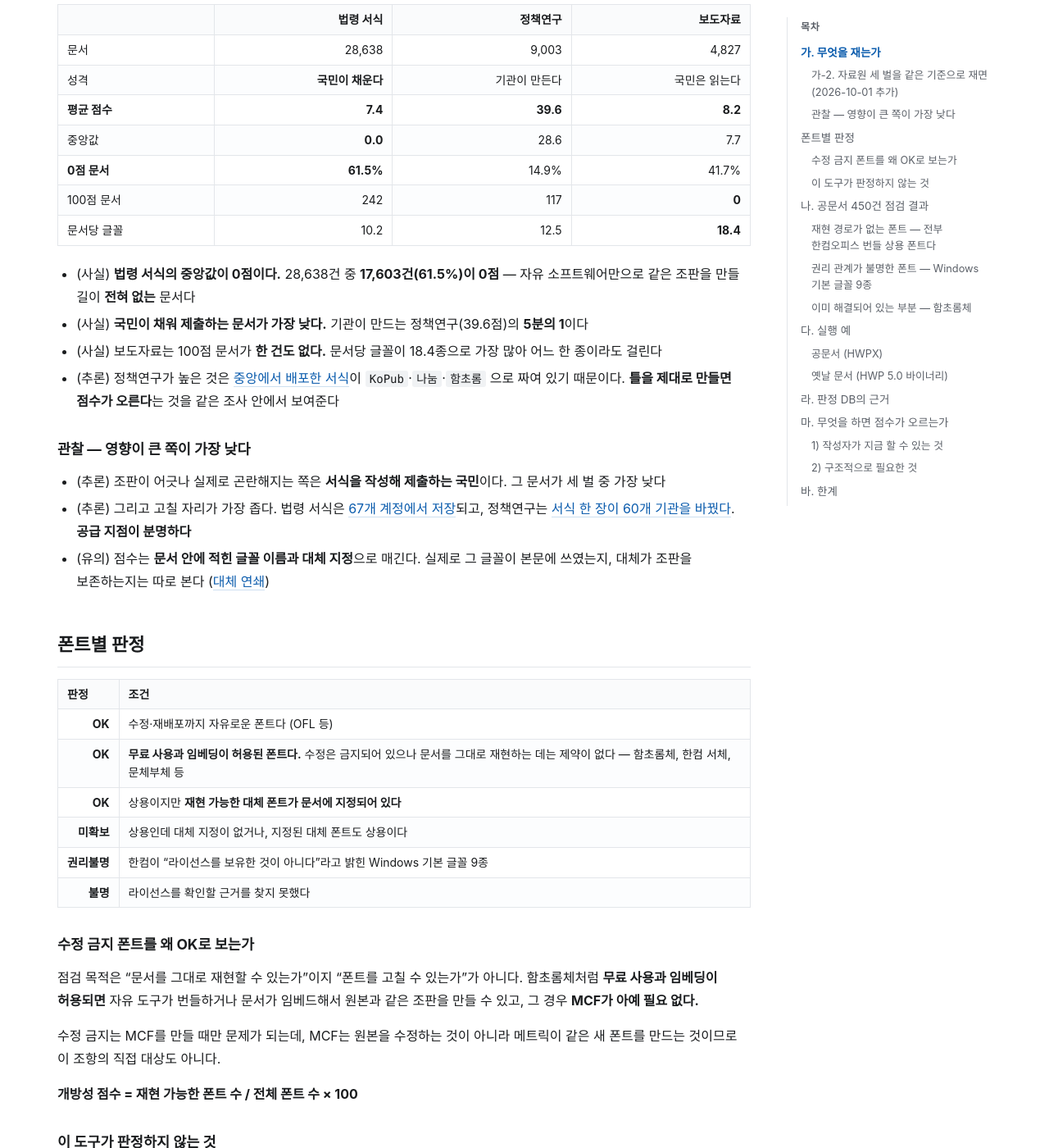
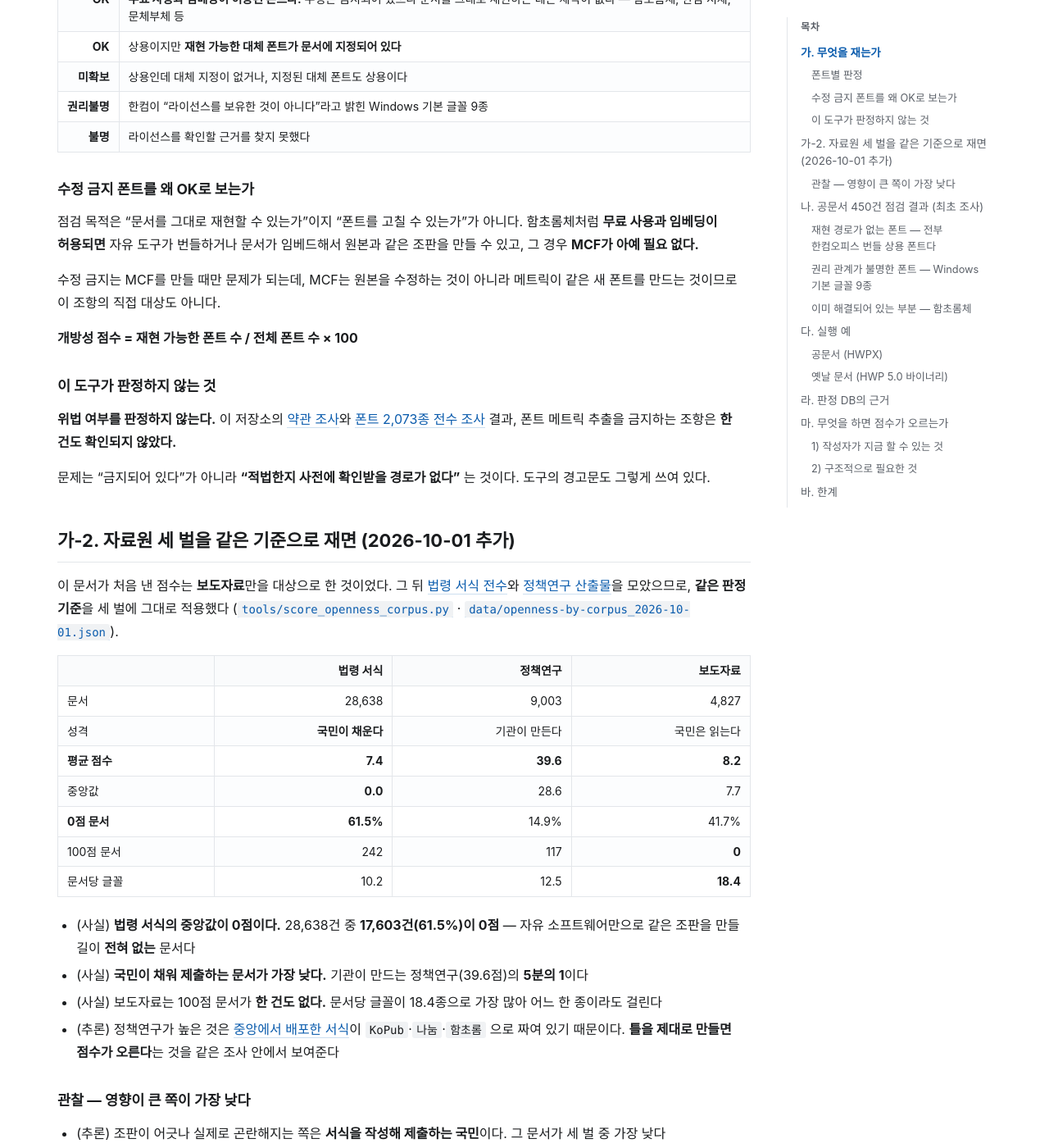
Before and after one commit to msjang/krigf26-font-eula-survey, a Jekyll site: the page built from findings-openness.md, in a window 1280 px wide and 1400 px high, scrolled down 785 px. Shown: the whole window at 82% size. Built offline with Jekyll 4.4.1, drawn with Linux system fonts in a browser that asks for light colours; our own code applies the rules of GitHub Pages for plain Markdown files; part of the change alters nothing that is shown; some of the changed text lies outside the part shown.

Commit message:
chore(openness): 새 절이 잘못된 자리에 들어간 것을 옮긴다
가-2. 를 "가. 무엇을 재는가" 안쪽(폰트별 판정 앞)에 넣어 버렸다.
"나." 앞으로 옮기고, 450건 기준인 "나." 에 (최초 조사) 를 달았다.

Co-Authored-By: Claude <noreply@anthropic.com>

```diff
--- a/findings-openness.md
+++ b/findings-openness.md
@@ -13,7 +13,32 @@
 
 HWP/HWPX는 폰트마다 대체 폰트를 문서 안에 지정할 수 있다(`substFont` / FaceName 레코드의 대체 폰트 필드). 거기에 자유 라이선스 폰트가 지정되어 있으면 재현 경로가 확보된다.
 
-### 가-2. 자료원 세 벌을 같은 기준으로 재면 (2026-10-01 추가)
+### 폰트별 판정
+
+| 판정 | 조건 |
+|---|---|
+| **OK** | 수정·재배포까지 자유로운 폰트다 (OFL 등) |
+| **OK** | **무료 사용과 임베딩이 허용된 폰트다.** 수정은 금지되어 있으나 문서를 그대로 재현하는 데는 제약이 없다 — 함초롬체, 한컴 서체, 문체부체 등 |
+| **OK** | 상용이지만 **재현 가능한 대체 폰트가 문서에 지정되어 있다** |
+| **미확보** | 상용인데 대체 지정이 없거나, 지정된 대체 폰트도 상용이다 |
+| **권리불명** | 한컴이 "라이선스를 보유한 것이 아니다"라고 밝힌 Windows 기본 글꼴 9종 |
+| **불명** | 라이선스를 확인할 근거를 찾지 못했다 |
+
+### 수정 금지 폰트를 왜 OK로 보는가
+
+점검 목적은 "문서를 그대로 재현할 수 있는가"이지 "폰트를 고칠 수 있는가"가 아니다. 함초롬체처럼 **무료 사용과 임베딩이 허용되면** 자유 도구가 번들하거나 문서가 임베드해서 원본과 같은 조판을 만들 수 있고, 그 경우 **MCF가 아예 필요 없다.**
+
+수정 금지는 MCF를 만들 때만 문제가 되는데, MCF는 원본을 수정하는 것이 아니라 메트릭이 같은 새 폰트를 만드는 것이므로 이 조항의 직접 대상도 아니다.
+
+**개방성 점수 = 재현 가능한 폰트 수 / 전체 폰트 수 × 100**
+
+### 이 도구가 판정하지 않는 것
+
+**위법 여부를 판정하지 않는다.** 이 저장소의 [약관 조사](clause-matrix.md)와 [폰트 2,073종 전수 조사](findings-licenses.md) 결과, 폰트 메트릭 추출을 금지하는 조항은 **한 건도 확인되지 않았다.**
+
+문제는 "금지되어 있다"가 아니라 **"적법한지 사전에 확인받을 경로가 없다"** 는 것이다. 도구의 경고문도 그렇게 쓰여 있다.
+
+## 가-2. 자료원 세 벌을 같은 기준으로 재면 (2026-10-01 추가)
 
 이 문서가 처음 낸 점수는 **보도자료**만을 대상으로 한 것이었다. 그 뒤 [법령 서식 전수](findings-lawforms.md)와 [정책연구 산출물](findings-prism.md)을 모았으므로, **같은 판정 기준**을 세 벌에 그대로 적용했다 ([`tools/score_openness_corpus.py`](tools/score_openness_corpus.py) · [`data/openness-by-corpus_2026-10-01.json`](data/openness-by-corpus_2026-10-01.json)).
 
@@ -38,32 +63,7 @@ HWP/HWPX는 폰트마다 대체 폰트를 문서 안에 지정할 수 있다(`su
 - (추론) 그리고 고칠 자리가 가장 좁다. 법령 서식은 [67개 계정에서 저장](findings-lawforms.md)되고, 정책연구는 [서식 한 장이 60개 기관을 바꿨다](findings-prism.md). **공급 지점이 분명하다**
 - (유의) 점수는 **문서 안에 적힌 글꼴 이름과 대체 지정**으로 매긴다. 실제로 그 글꼴이 본문에 쓰였는지, 대체가 조판을 보존하는지는 따로 본다 ([대체 연쇄](findings-substchain.md))
 
-## 폰트별 판정
-
-| 판정 | 조건 |
-|---|---|
-| **OK** | 수정·재배포까지 자유로운 폰트다 (OFL 등) |
-| **OK** | **무료 사용과 임베딩이 허용된 폰트다.** 수정은 금지되어 있으나 문서를 그대로 재현하는 데는 제약이 없다 — 함초롬체, 한컴 서체, 문체부체 등 |
-| **OK** | 상용이지만 **재현 가능한 대체 폰트가 문서에 지정되어 있다** |
-| **미확보** | 상용인데 대체 지정이 없거나, 지정된 대체 폰트도 상용이다 |
-| **권리불명** | 한컴이 "라이선스를 보유한 것이 아니다"라고 밝힌 Windows 기본 글꼴 9종 |
-| **불명** | 라이선스를 확인할 근거를 찾지 못했다 |
-
-### 수정 금지 폰트를 왜 OK로 보는가
-
-점검 목적은 "문서를 그대로 재현할 수 있는가"이지 "폰트를 고칠 수 있는가"가 아니다. 함초롬체처럼 **무료 사용과 임베딩이 허용되면** 자유 도구가 번들하거나 문서가 임베드해서 원본과 같은 조판을 만들 수 있고, 그 경우 **MCF가 아예 필요 없다.**
-
-수정 금지는 MCF를 만들 때만 문제가 되는데, MCF는 원본을 수정하는 것이 아니라 메트릭이 같은 새 폰트를 만드는 것이므로 이 조항의 직접 대상도 아니다.
-
-**개방성 점수 = 재현 가능한 폰트 수 / 전체 폰트 수 × 100**
-
-### 이 도구가 판정하지 않는 것
-
-**위법 여부를 판정하지 않는다.** 이 저장소의 [약관 조사](clause-matrix.md)와 [폰트 2,073종 전수 조사](findings-licenses.md) 결과, 폰트 메트릭 추출을 금지하는 조항은 **한 건도 확인되지 않았다.**
-
-문제는 "금지되어 있다"가 아니라 **"적법한지 사전에 확인받을 경로가 없다"** 는 것이다. 도구의 경고문도 그렇게 쓰여 있다.
-
-## 나. 공문서 450건 점검 결과
+## 나. 공문서 450건 점검 결과 (최초 조사)
 
 [수집한 정책브리핑 보도자료 HWPX 450건](findings-gov-docs.md)을 그대로 채점했다.
 
```
